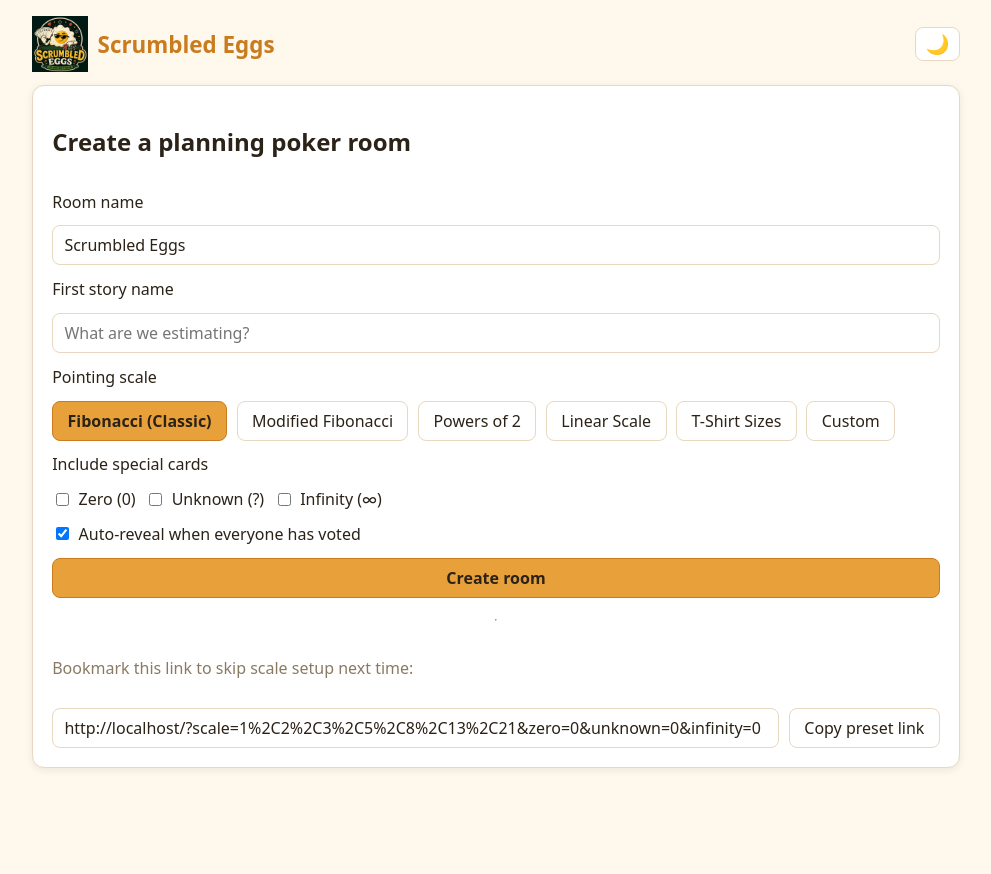
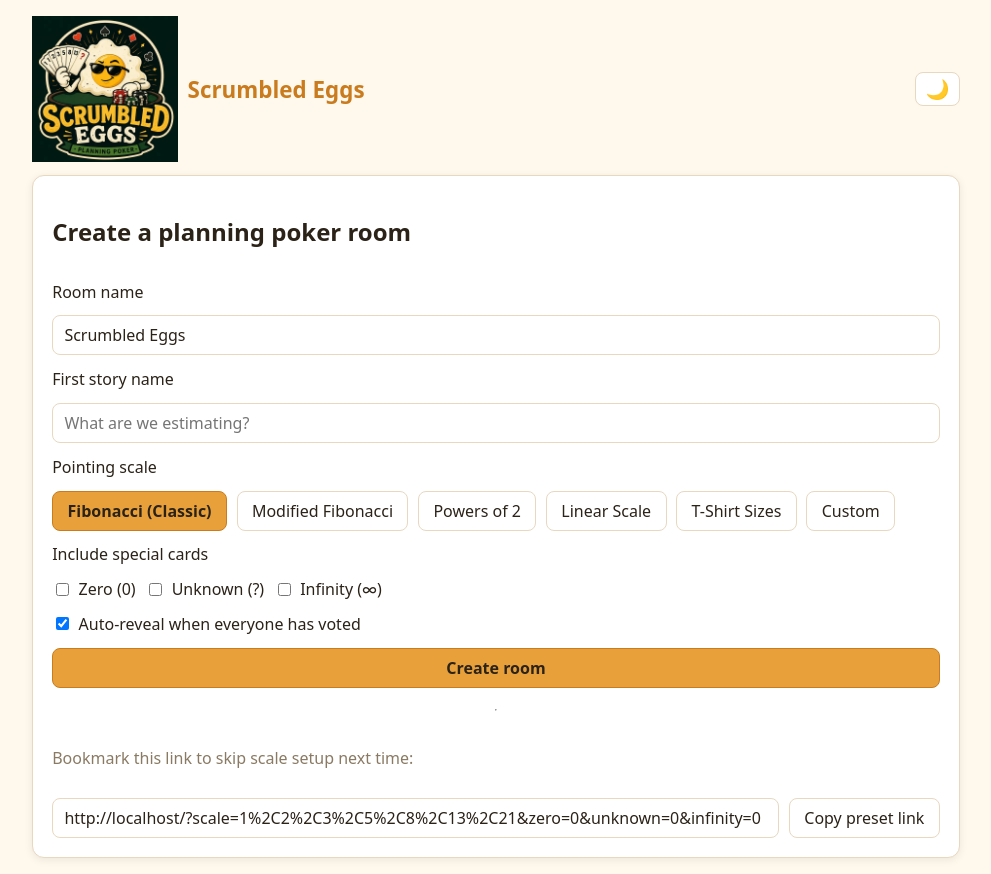
Before and after one commit to jtenos/ScrumbledEggs, a website built with Vite: page index.html in a window 1280 px wide. Shown: the whole page, without its empty margins (144-1135 px from the left). Before the commit the page ends 800 px from the top, so only its background shows below. Built offline with nearby package versions, Linux system fonts and the light colour scheme; some packages are replaced by stand-ins of ours; no server answers.

Commit message:
Make image bigger

```diff
--- a/src/styles/app.css
+++ b/src/styles/app.css
@@ -55,7 +55,7 @@ a { color: var(--accent-strong); }
 
 .wrap { max-width: 960px; margin: 0 auto; padding: 1rem; }
 .topbar { display: flex; align-items: center; justify-content: space-between; gap: 1rem; }
-.topbar img.logo { height: 56px; width: 56px; object-fit: contain; }
+.topbar img.logo { height: 146px; width: 146px; object-fit: contain; }
 .brand { display: flex; align-items: center; gap: 0.6rem; }
 .brand h1 { font-size: 1.4rem; margin: 0; color: var(--accent-strong); }
 .theme-toggle { font-size: 1.2rem; line-height: 1; padding: 0.4rem 0.6rem; }
```
